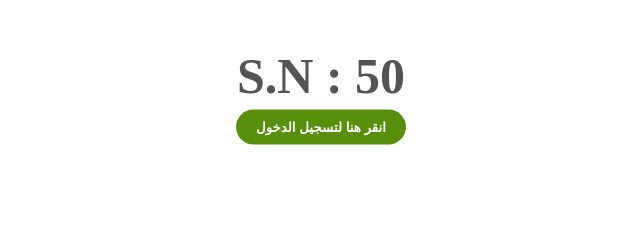
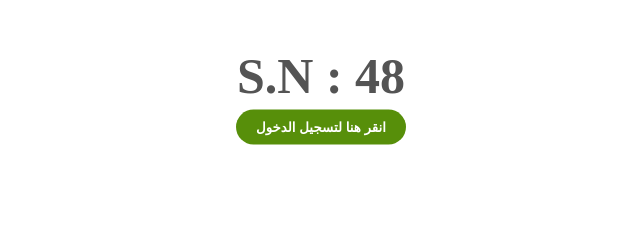
Before and after one commit to ALEmadTransport/account_48, a plain HTML site: page index.html in a window 1280 px wide. Shown: the part 273-513 px from the top of the page, 319-959 px from the left. Drawn offline with Linux system fonts and the light colour scheme.

Commit message:
Update index.html

```diff
--- a/index.html
+++ b/index.html
@@ -49,7 +49,7 @@
 
 <body>
     <img src="background.png" alt="">
-    <span class="sn-label">S.N : 50</span>
+    <span class="sn-label">S.N : 48</span>
     <br>
     <br>
     <br>
```
